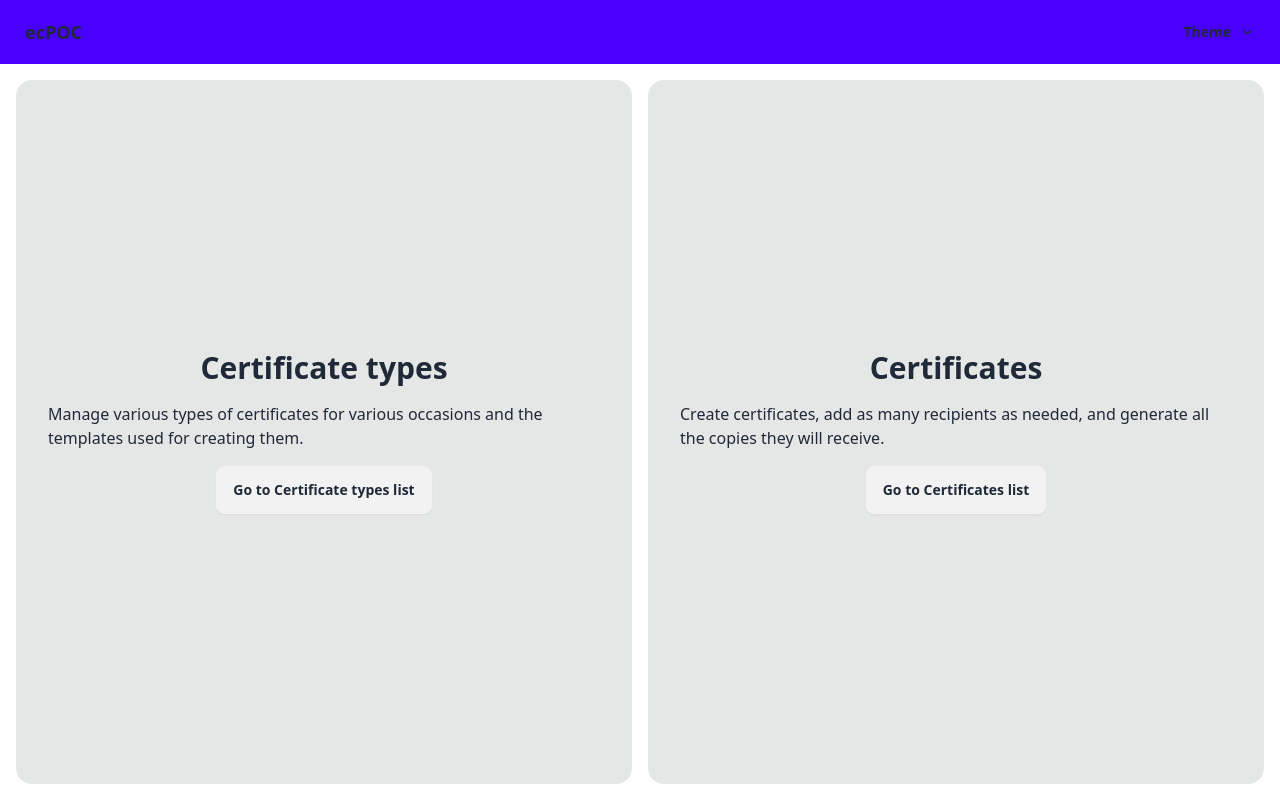
After one commit to jaymandz/ecertify-cert-gen-poc, a Flask app: page / in a window 1280 px wide. The commit adds this page. Run offline with Flask 3, Linux system fonts and the light colour scheme; parts of the project's set-up code (start-up, migrations or seed data) failed here and were passed over; some libraries are stand-ins or nearby versions.

Commit message:
Created an index page for the entire app

```diff
--- a/app.py
+++ b/app.py
@@ -32,4 +32,4 @@ migrate = Migrate(application, db)
 
 @application.get('/')
 def index():
-    return render_template('base.html')
+    return render_template('index.html')
--- a/templates/base/master.html
+++ b/templates/base/master.html
@@ -15,7 +15,7 @@
 
 <div class="navbar bg-primary mb-4">
 <div class="flex-1">
-    <a class="btn btn-ghost text-lg">ecPOC</a>
+    <a class="btn btn-ghost text-lg" href="{{ url_for('index') }}">ecPOC</a>
 </div>
 <div class="flex-none">
 <div class="dropdown dropdown-end">
--- /dev/null
+++ b/templates/index.html
@@ -0,0 +1,30 @@
+{% extends 'base/master.html' %}
+
+{% block content %}
+<div class="flex flex-col space-y-4 sm:flex-row sm:space-x-4 sm:space-y-0"
+  style="height: calc(100vh - 96px)">
+<div class="bg-base-300 hero p-4 rounded-box">
+<div class="flex flex-col hero-content">
+    <p class="font-bold text-3xl">Certificate types</p>
+    <p>
+        Manage various types of certificates for various occasions and the
+        templates used for creating them.
+    </p>
+    <a class="btn" href="{{ url_for('certificate_types.index')}}"
+      role="button">Go to Certificate types list</a>
+</div>
+</div>
+
+<div class="bg-base-300 hero p-4 rounded-box">
+<div class="flex flex-col hero-content">
+    <p class="font-bold text-3xl">Certificates</p>
+    <p>
+        Create certificates, add as many recipients as needed, and generate all
+        the copies they will receive.
+    </p>
+    <a class="btn" href="{{ url_for('certificates.index')}}"
+      role="button">Go to Certificates list</a>
+</div>
+</div>
+</div>
+{% endblock content %}
```
